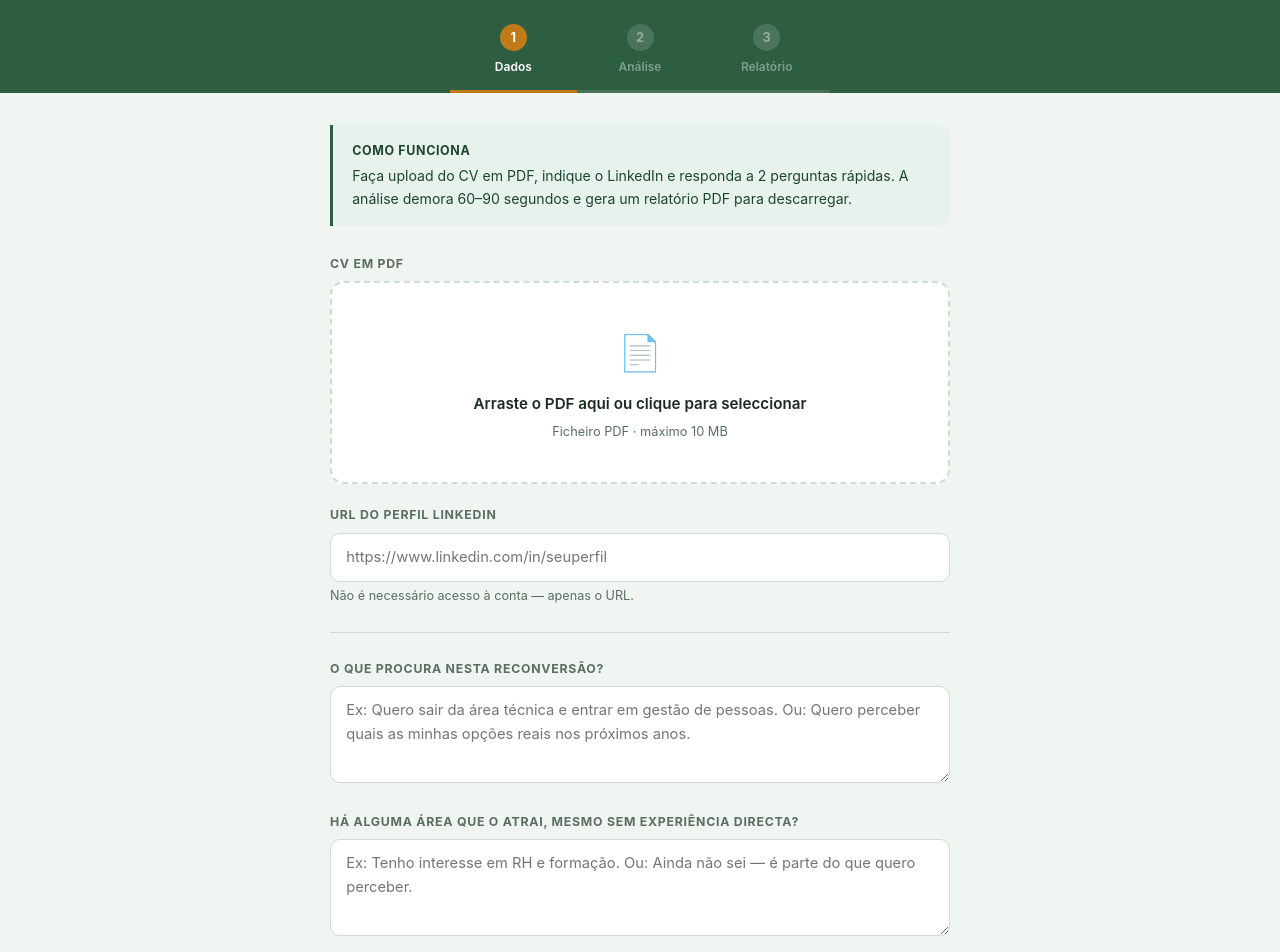
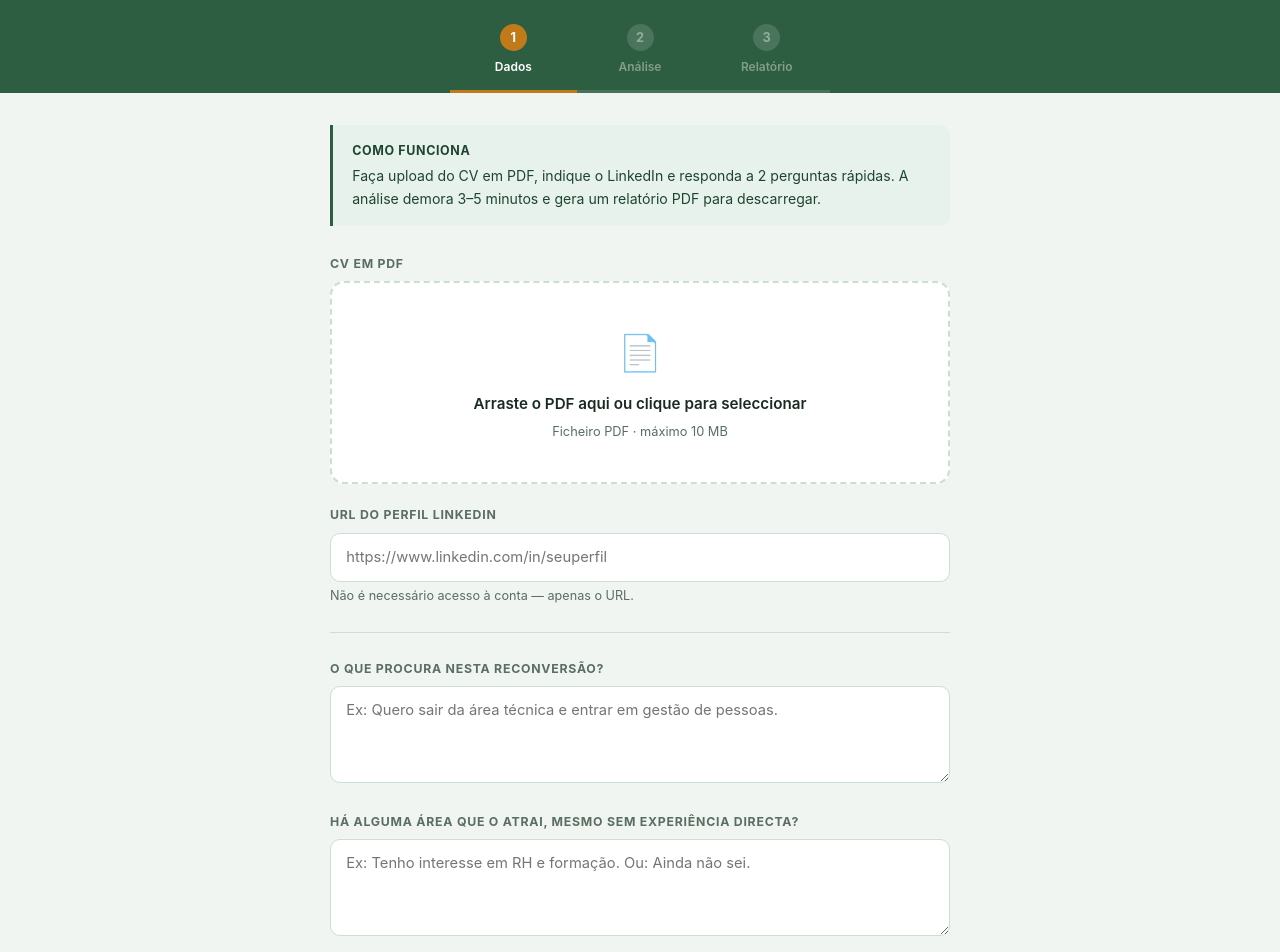
Before and after one commit to hrnextlevelacademy-creator/B-ssola-de-Carreira-360, a React (Vite) app: page / in a window 1280 px wide. Shown: the part 200-1152 px from the top of the page. Built offline with nearby package versions, Linux system fonts and the light colour scheme.

Commit message:
Update App.jsx

```diff
--- a/src/App.jsx
+++ b/src/App.jsx
@@ -3,9 +3,8 @@ import styles from './App.module.css'
 import { SECCOES } from './prompts.js'
 import { generatePDF } from './pdf.js'
 
-// Extrai texto do PDF directamente no browser usando PDF.js (CDN)
+// ── Extrai texto do PDF no browser com PDF.js ─────────────────────────────
 async function extractTextFromPDF(file) {
-  // Carrega PDF.js dinamicamente a partir do CDN
   if (!window.pdfjsLib) {
     await new Promise((resolve, reject) => {
       const script = document.createElement('script')
@@ -17,37 +16,25 @@ async function extractTextFromPDF(file) {
     window.pdfjsLib.GlobalWorkerOptions.workerSrc =
       'https://cdnjs.cloudflare.com/ajax/libs/pdf.js/3.11.174/pdf.worker.min.js'
   }
-
   const arrayBuffer = await file.arrayBuffer()
   const pdf = await window.pdfjsLib.getDocument({ data: arrayBuffer }).promise
   let fullText = ''
-
   for (let i = 1; i <= pdf.numPages; i++) {
     const page = await pdf.getPage(i)
     const content = await page.getTextContent()
-    const pageText = content.items.map(item => item.str).join(' ')
-    fullText += pageText + '\n'
+    fullText += content.items.map(item => item.str).join(' ') + '\n'
   }
-
-  if (!fullText.trim()) {
-    throw new Error('Não foi possível extrair texto do PDF. Certifique-se de que o PDF não é uma imagem digitalizada.')
-  }
-
+  if (!fullText.trim()) throw new Error('Não foi possível extrair texto do PDF.')
   return fullText.trim()
 }
 
-// ── Sub-components ────────────────────────────────────────
-
+// ── StepBar ───────────────────────────────────────────────────────────────
 function StepBar({ current }) {
   return (
     <div className={styles.stepBar}>
       {['Dados', 'Análise', 'Relatório'].map((label, i) => {
         const n = i + 1
-        const cls = [
-          styles.stepItem,
-          current === n ? styles.stepActive : '',
-          current > n   ? styles.stepDone   : ''
-        ].filter(Boolean).join(' ')
+        const cls = [styles.stepItem, current === n ? styles.stepActive : '', current > n ? styles.stepDone : ''].filter(Boolean).join(' ')
         return (
           <div key={n} className={cls}>
             <div className={styles.stepNum}>{current > n ? '✓' : n}</div>
@@ -59,39 +46,26 @@ function StepBar({ current }) {
   )
 }
 
+// ── UploadZone ────────────────────────────────────────────────────────────
 function UploadZone({ file, onFile }) {
   const [drag, setDrag] = useState(false)
   const inputRef = useRef()
-
   const handle = (f) => {
     if (f && f.type === 'application/pdf') onFile(f)
     else alert('Por favor seleccione um ficheiro PDF.')
   }
-
   return (
     <div
-      className={[
-        styles.uploadArea,
-        drag ? styles.uploadAreaActive : '',
-        file ? styles.uploadSuccess : ''
-      ].filter(Boolean).join(' ')}
+      className={[styles.uploadArea, drag ? styles.uploadAreaActive : '', file ? styles.uploadSuccess : ''].filter(Boolean).join(' ')}
       onClick={() => inputRef.current.click()}
       onDragOver={e => { e.preventDefault(); setDrag(true) }}
       onDragLeave={() => setDrag(false)}
       onDrop={e => { e.preventDefault(); setDrag(false); handle(e.dataTransfer.files[0]) }}
-      role="button"
-      tabIndex={0}
+      role="button" tabIndex={0}
       onKeyDown={e => e.key === 'Enter' && inputRef.current.click()}
-      aria-label="Área de upload do CV"
     >
-      <input
-        ref={inputRef}
-        type="file"
-        accept=".pdf"
-        className={styles.uploadInput}
-        onChange={e => handle(e.target.files[0])}
-        onClick={e => e.stopPropagation()}
-      />
+      <input ref={inputRef} type="file" accept=".pdf" className={styles.uploadInput}
+        onChange={e => handle(e.target.files[0])} onClick={e => e.stopPropagation()} />
       {file ? (
         <>
           <span className={styles.uploadIcon}>✓</span>
@@ -109,12 +83,10 @@ function UploadZone({ file, onFile }) {
   )
 }
 
+// ── ProgItem ──────────────────────────────────────────────────────────────
 function ProgItem({ sec, status }) {
   const icons = { wait: '○', running: '◌', done: '✓', error: '✕' }
-  const cls   = {
-    wait: styles.progWait, running: styles.progRunning,
-    done: styles.progDone, error: styles.progError
-  }
+  const cls = { wait: styles.progWait, running: styles.progRunning, done: styles.progDone, error: styles.progError }
   return (
     <li className={`${styles.progItem} ${cls[status] || ''}`}>
       <div className={styles.progIcon}>{icons[status]}</div>
@@ -127,10 +99,9 @@ function ProgItem({ sec, status }) {
   )
 }
 
+// ── ReportSec ─────────────────────────────────────────────────────────────
 function ReportSec({ title, content }) {
-  const html = content
-    .replace(/\*\*(.+?)\*\*/g, '<strong>$1</strong>')
-    .replace(/\n/g, '<br />')
+  const html = content.replace(/\*\*(.+?)\*\*/g, '<strong>$1</strong>').replace(/\n/g, '<br />')
   return (
     <div className={styles.reportSection}>
       <div className={styles.reportHead}>{title}</div>
@@ -139,8 +110,7 @@ function ReportSec({ title, content }) {
   )
 }
 
-// ── Main App ──────────────────────────────────────────────
-
+// ── Main App ──────────────────────────────────────────────────────────────
 export default function App() {
   const [step, setStep]           = useState(1)
   const [cvFile, setCvFile]       = useState(null)
@@ -148,16 +118,15 @@ export default function App() {
   const [errors, setErrors]       = useState({})
   const [progress, setProgress]   = useState({})
   const [statusMsg, setStatus]    = useState('')
+  const [dynMsg, setDynMsg]       = useState('')
   const [sections, setSections]   = useState([])
   const [globalErr, setGlobalErr] = useState('')
   const [pdfBusy, setPdfBusy]     = useState(false)
-  const [dynMsg, setDynMsg]       = useState('')
-  // Guardados para retomar em caso de falha
   const savedCvText   = useRef('')
   const savedSections = useRef([])
   const failedAt      = useRef(null)
+  const dynInterval   = useRef(null)
 
-  // Mensagens dinâmicas enquanto espera
   const MENSAGENS = [
     'A ler o seu percurso profissional…',
     'A identificar padrões de carreira…',
@@ -167,7 +136,6 @@ export default function App() {
     'A preparar os ajustes ao CV e LinkedIn…',
     'Quase pronto — a finalizar o relatório…',
   ]
-  const dynInterval = useRef(null)
 
   const startDynMessages = () => {
     let idx = 0
@@ -188,7 +156,6 @@ export default function App() {
     setErrors(e => ({ ...e, [k]: '' }))
   }, [])
 
-  // ── validation ──
   const validate = () => {
     const e = {}
     if (!cvFile && !savedCvText.current) e.cv = 'Faça upload do seu CV em PDF.'
@@ -198,33 +165,28 @@ export default function App() {
     return Object.keys(e).length === 0
   }
 
-  // ── analysis — suporta retoma em caso de falha ──
   const runAnalysis = async (resumeFrom = null) => {
     if (!resumeFrom && !validate()) return
-
     setStep(2)
     setGlobalErr('')
     failedAt.current = null
     startDynMessages()
 
-    // Aviso quando muda de separador
     const handleVisibility = () => {
       if (document.hidden) setStatus('⚠️ Não mude de separador — a análise pode ser interrompida.')
     }
     document.addEventListener('visibilitychange', handleVisibility)
 
-    // Init progress
     const init = {}
     SECCOES.forEach(s => { init[s.key] = 'wait' })
     if (resumeFrom) {
       savedSections.current.forEach(s => {
-        const key = SECCOES.find(sec => sec.title === s.title)?.key
-        if (key) init[key] = 'done'
+        const found = SECCOES.find(sec => sec.title === s.title)
+        if (found) init[found.key] = 'done'
       })
     }
     setProgress(init)
 
-    // Extracção do PDF (só na primeira vez, não em retoma)
     let cvText = resumeFrom ? savedCvText.current : ''
     if (!resumeFrom) {
       setStatus('A extrair texto do CV…')
@@ -245,7 +207,6 @@ export default function App() {
       }
     }
 
-    // Geração das 6 secções — retoma do ponto de falha
     const results = resumeFrom ? [...savedSections.current] : []
     const startIdx = resumeFrom ? SECCOES.findIndex(s => s.key === resumeFrom) : 0
 
@@ -286,7 +247,6 @@ export default function App() {
     setTimeout(() => setStep(3), 600)
   }
 
-  // ── PDF ──
   const downloadPDF = async () => {
     setPdfBusy(true)
     try {
@@ -298,19 +258,14 @@ export default function App() {
     }
   }
 
-  // ── restart ──
   const restart = () => {
     setStep(1); setCvFile(null)
-    savedCvText.current = ''
-    savedSections.current = []
-    failedAt.current = null
+    savedCvText.current = ''; savedSections.current = []; failedAt.current = null
     stopDynMessages()
     setForm({ linkedin: '', q1: '', q2: '', email: '', newsletter: false })
-    setErrors({}); setProgress({})
-    setStatus(''); setSections([]); setGlobalErr('')
+    setErrors({}); setProgress({}); setStatus(''); setSections([]); setGlobalErr('')
   }
 
-  // ── render ──
   return (
     <div className={styles.app}>
 
@@ -326,13 +281,13 @@ export default function App() {
 
       <main className={styles.main}>
 
-        {/* ── STEP 1 ── */}
+        {/* STEP 1 */}
         {step === 1 && (
           <div className={styles.section}>
             <div className={styles.infoBox}>
               <strong>Como funciona</strong>
               Faça upload do CV em PDF, indique o LinkedIn e responda a 2 perguntas rápidas.
-              A análise demora 60–90 segundos e gera um relatório PDF para descarregar.
+              A análise demora 3–5 minutos e gera um relatório PDF para descarregar.
             </div>
 
             <div className={styles.field}>
@@ -343,13 +298,10 @@ export default function App() {
 
             <div className={styles.field}>
               <label className={styles.label} htmlFor="li">URL do perfil LinkedIn</label>
-              <input
-                id="li" type="url"
+              <input id="li" type="url"
                 className={`${styles.input} ${errors.linkedin ? styles.fieldErr : ''}`}
-                value={form.linkedin}
-                onChange={e => set('linkedin', e.target.value)}
-                placeholder="https://www.linkedin.com/in/seuperfil"
-              />
+                value={form.linkedin} onChange={e => set('linkedin', e.target.value)}
+                placeholder="https://www.linkedin.com/in/seuperfil" />
               <div className={styles.hint}>Não é necessário acesso à conta — apenas o URL.</div>
               {errors.linkedin && <div className={styles.errMsg}>{errors.linkedin}</div>}
             </div>
@@ -358,44 +310,33 @@ export default function App() {
 
             <div className={styles.field}>
               <label className={styles.label} htmlFor="q1">O que procura nesta reconversão?</label>
-              <textarea
-                id="q1" className={styles.textarea} rows={3}
+              <textarea id="q1" className={styles.textarea} rows={3}
                 value={form.q1} onChange={e => set('q1', e.target.value)}
-                placeholder="Ex: Quero sair da área técnica e entrar em gestão de pessoas. Ou: Quero perceber quais as minhas opções reais nos próximos anos."
-              />
+                placeholder="Ex: Quero sair da área técnica e entrar em gestão de pessoas." />
             </div>
 
             <div className={styles.field}>
-              <label className={styles.label} htmlFor="q2">
-                Há alguma área que o atrai, mesmo sem experiência directa?
-              </label>
-              <textarea
-                id="q2" className={styles.textarea} rows={3}
+              <label className={styles.label} htmlFor="q2">Há alguma área que o atrai, mesmo sem experiência directa?</label>
+              <textarea id="q2" className={styles.textarea} rows={3}
                 value={form.q2} onChange={e => set('q2', e.target.value)}
-                placeholder="Ex: Tenho interesse em RH e formação. Ou: Ainda não sei — é parte do que quero perceber."
-              />
+                placeholder="Ex: Tenho interesse em RH e formação. Ou: Ainda não sei." />
             </div>
 
             <div className={styles.field}>
               <label className={styles.label} htmlFor="email">O seu e-mail</label>
-              <input
-                id="email" type="email"
+              <input id="email" type="email"
                 className={`${styles.input} ${errors.email ? styles.fieldErr : ''}`}
                 value={form.email} onChange={e => set('email', e.target.value)}
-                placeholder="nome@email.pt"
-              />
+                placeholder="nome@email.pt" />
               <div className={styles.hint}>Consta no cabeçalho do relatório.</div>
               {errors.email && <div className={styles.errMsg}>{errors.email}</div>}
             </div>
 
             <div className={styles.checkField}>
               <label className={styles.checkLabel}>
-                <input
-                  type="checkbox"
-                  className={styles.checkbox}
+                <input type="checkbox" className={styles.checkbox}
                   checked={form.newsletter || false}
-                  onChange={e => set('newsletter', e.target.checked)}
-                />
+                  onChange={e => set('newsletter', e.target.checked)} />
                 <span>
                   Aceito receber a newsletter <strong>HR Next Level Academy</strong> com
                   conteúdos sobre RH, carreiras e novas ferramentas. Pode cancelar a qualquer momento.
@@ -403,17 +344,15 @@ export default function App() {
               </label>
             </div>
 
-            <button className={styles.btnPrimary} onClick={runAnalysis}>
+            <button className={styles.btnPrimary} onClick={() => runAnalysis(null)}>
               Analisar o meu perfil →
             </button>
           </div>
         )}
 
-        {/* ── STEP 2 ── */}
+        {/* STEP 2 */}
         {step === 2 && (
           <div className={styles.section}>
-
-            {/* Animação de espera + mensagem dinâmica */}
             {!globalErr && (
               <div className={styles.waitBox}>
                 <div className={styles.compass}>
@@ -425,13 +364,11 @@ export default function App() {
                 </p>
               </div>
             )}
-
             <ul className={styles.progList}>
               {SECCOES.map(s => (
                 <ProgItem key={s.key} sec={s} status={progress[s.key] || 'wait'} />
               ))}
             </ul>
-
             {globalErr && (
               <>
                 <div className={styles.globalErr}>{globalErr}</div>
@@ -440,10 +377,7 @@ export default function App() {
                     As secções já concluídas foram guardadas. Pode retomar sem voltar ao início.
                   </p>
                   <div className={styles.actions}>
-                    <button
-                      className={styles.btnPrimary}
-                      onClick={() => runAnalysis(failedAt.current)}
-                    >
+                    <button className={styles.btnPrimary} onClick={() => runAnalysis(failedAt.current)}>
                       ↺ Retomar análise
                     </button>
                     <button className={styles.btnOutline} onClick={restart}>
@@ -456,7 +390,7 @@ export default function App() {
           </div>
         )}
 
-        {/* ── STEP 3 ── */}
+        {/* STEP 3 */}
         {step === 3 && (
           <div className={styles.section}>
             <div className={styles.infoBox}>
@@ -484,10 +418,10 @@ export default function App() {
         <p>Relatório gerado por IA com base nas informações fornecidas. Carácter orientador — não substitui aconselhamento profissional de carreira.</p>
         <p style={{marginTop:'0.5rem'}}>
           <a href="/privacidade.html">Política de Privacidade</a>
-          {' · '}
-          Ao utilizar esta ferramenta, aceita o tratamento dos seus dados nos termos descritos.
+          {' · '}Ao utilizar esta ferramenta, aceita o tratamento dos seus dados nos termos descritos.
         </p>
       </footer>
+
     </div>
   )
 }
```
